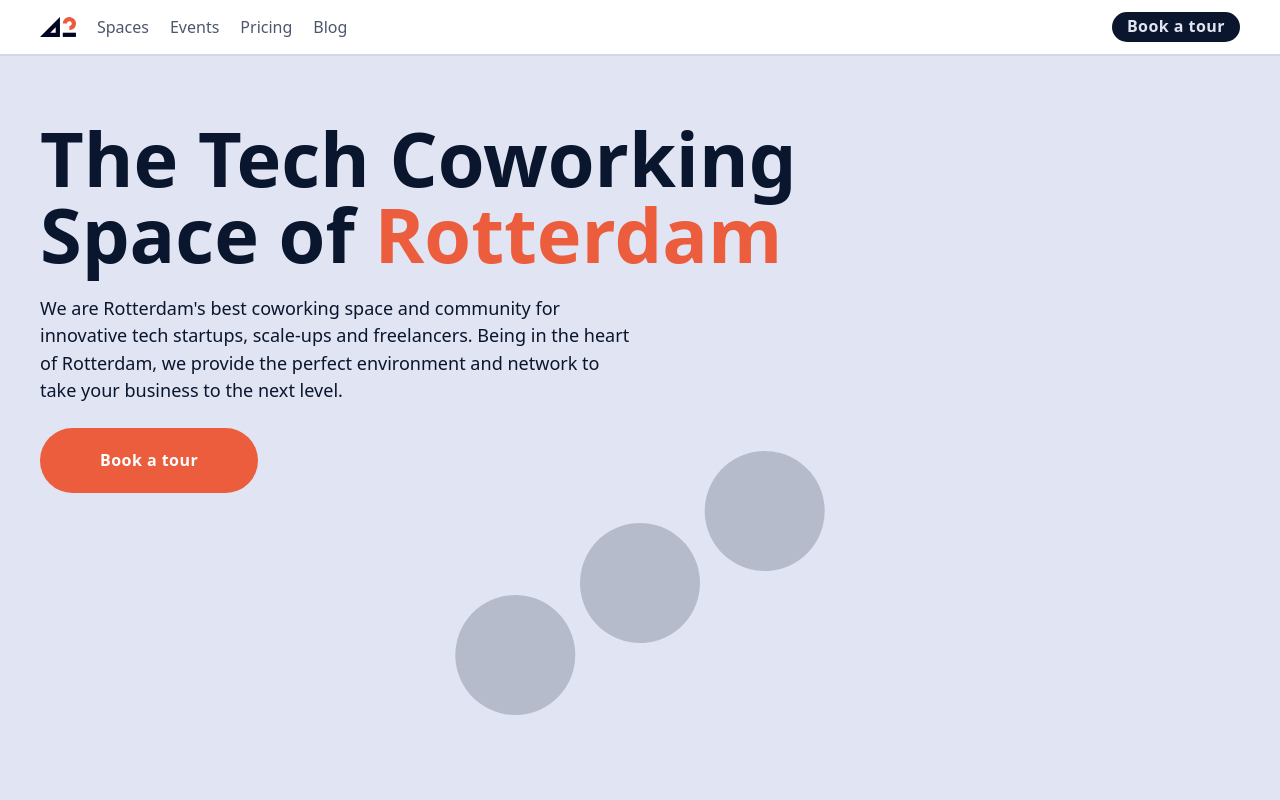
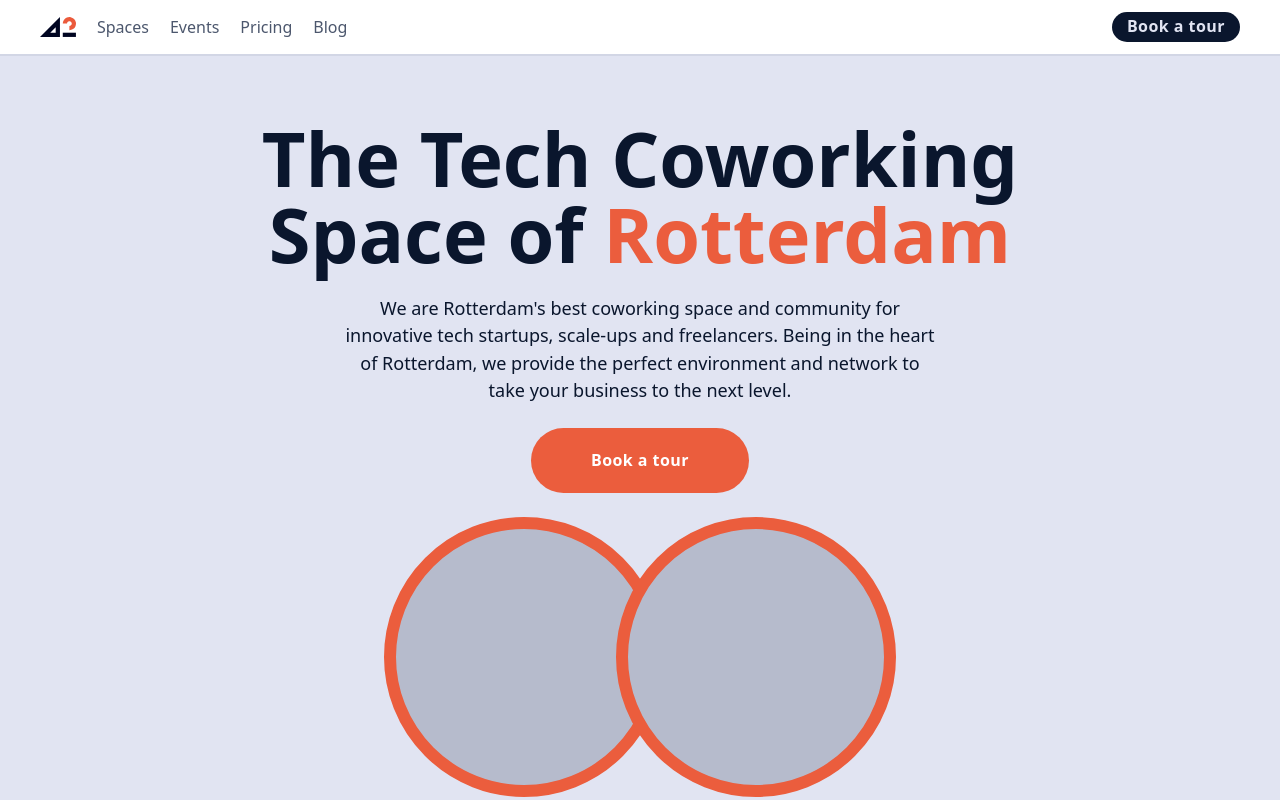
Before and after one commit to matovius/42workspace, a SvelteKit app: page / in a window 1280 px wide. Shown: the top 800 px of the page. Built offline with nearby package versions, Linux system fonts and the light colour scheme.

Commit message:
add footer and landing page main components

```diff
--- a/src/routes/+page.svelte
+++ b/src/routes/+page.svelte
@@ -1,5 +1,7 @@
 <script lang="ts">
   import Header from '$lib/components/Header.svelte';
+  import Footer from '$lib/components/Footer.svelte';
+  import LandingMain from './LandingMain.svelte';
 
 </script>
 
@@ -9,83 +11,9 @@
 
 <Header />
 
-<main>
-  <section id="hero" class="hero-section">
-    <div class="container">
-      <h1 class="h1">The Tech Coworking Space of <span>Rotterdam</span></h1>
-      <p class="p">
-        We are Rotterdam's best coworking space and community for innovative tech startups, scale-ups and freelancers.
-        Being in the heart of Rotterdam, we provide the perfect environment and network to take your business to the next level.
-      </p>
-      <div class="cta">
-        <button class="btn btn-primary" aria-label="Book a tour">
-          <span aria-hidden="true">Book a tour</span>
-        </button>
-      </div>
-      <div class="image-cloud">
-        <div class="image one"></div>
-        <div class="image two"></div>
-        <div class="image three"></div>
-      </div>
-    </div>
-  </section>
-</main>
+<LandingMain />
+
+<Footer />
 
 <style>
-  main {
-    min-height: 200lvh;
-  }
-  section {
-    display: flex;
-    justify-content: center;
-    padding-inline: .75rem; /* 12px */
-  }
-  section > div.container {
-    max-width: 1200px;
-    padding-block: 7.5rem; /* 120px */
-    position: relative;
-  }
-  section.hero-section h1.h1 > span {
-    color: var(--clr-primary-500);
-  }
-  section.hero-section p.p {
-    max-width: 37.5rem; /* 600px */
-    padding-block-start: 1.5rem; /* 24px */
-  }
-  section.hero-section div.cta {
-    padding-block-start: 1.5rem; /* 24px */
-  }
-  section.hero-section button.btn {
-    --btn-padding: 24px 60px;
-  }
-  section.hero-section div.image-cloud {
-    isolation: isolate;
-    display: flex;
-    justify-content: center;
-    align-items: center;
-    user-select: none;
-    position: absolute;
-    inset-block-end: 1.875rem; /* 30px */
-    inset-inline-start: 50%;
-    transform: rotate(-30deg);
-  }
-  div.image {
-    --_size: 7.5rem; /* 120px */
-    width: var(--_size);
-    height: auto;
-    aspect-ratio: 1;
-    border-radius: 50%;
-    background: var(--clr-neutral-200);
-    position: absolute;
-  }
-  div.image.one {
-    transform: translateX(calc(-100% - (var(--_size) / 5)));
-  }
-  div.image.three {
-    transform: translateX(calc(100% + (var(--_size) / 5)));
-  }
-  div.image:hover {
-    scale: 1.1;
-    z-index: 10;
-  }
 </style>
```
